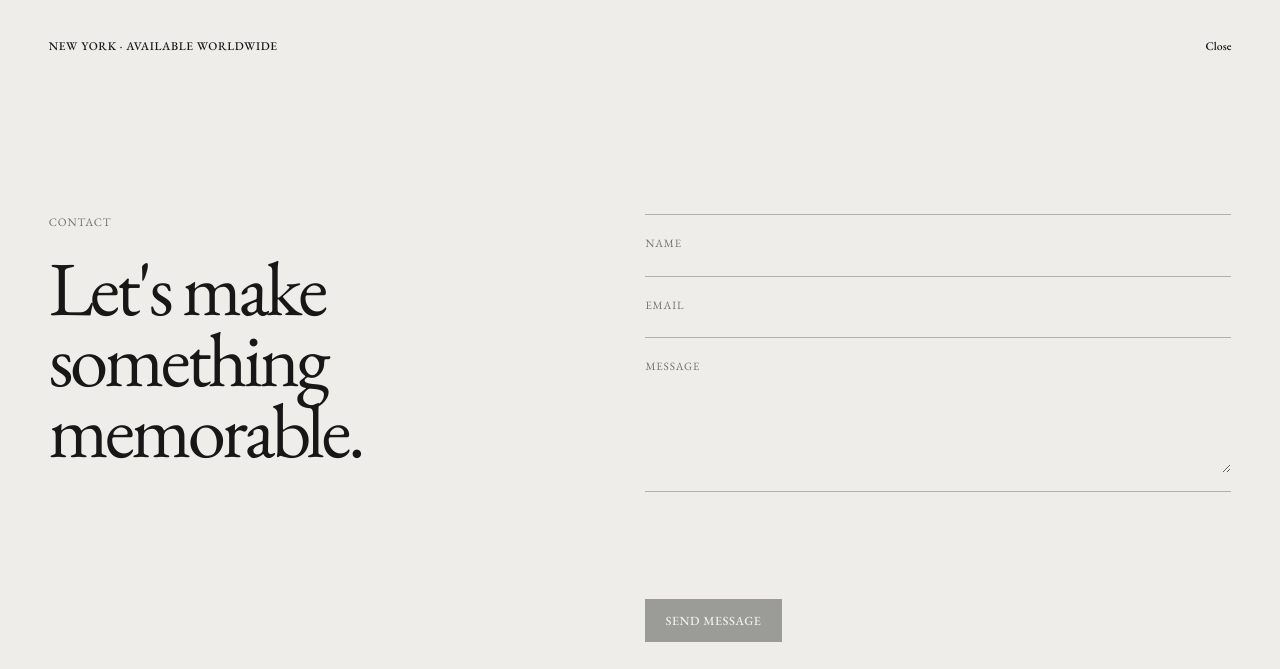
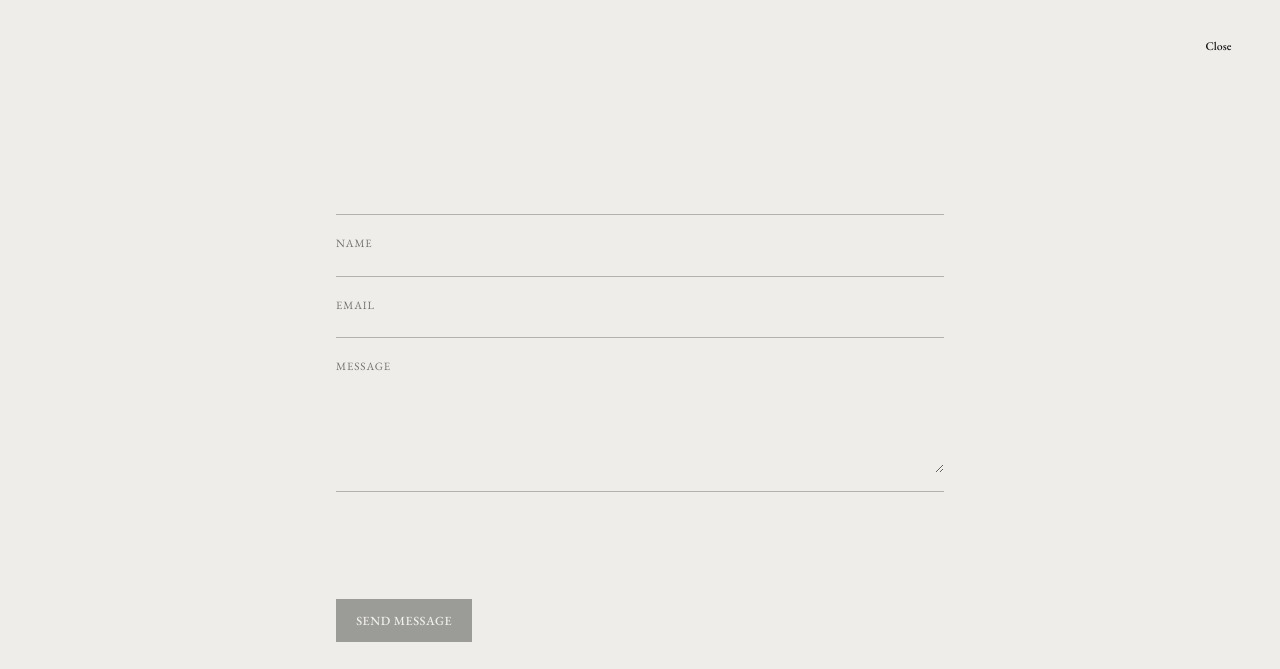
Before and after one commit to as7cheng/lux, a React app: page / in a window 1280 px wide. Both pictures are taken after a click on the button "Contact". Built offline with nearby package versions, Linux system fonts and the light colour scheme.

Commit message:
Simplify landing navigation and contact panel

```diff
--- a/src/pages/PhotographyPage.tsx
+++ b/src/pages/PhotographyPage.tsx
@@ -168,9 +168,7 @@ export default function PhotographyPage() {
       <main className="photography-page">
         <section className="photography-slide photography-landing">
           <header className="photography-nav">
-            <a href="#archive">Portfolio</a>
             <nav aria-label="Photography">
-              <a href="https://anthonysc.com/?view=about">About</a>
               <button
                 type="button"
                 onClick={() => {
@@ -203,21 +201,15 @@ export default function PhotographyPage() {
       <section
         className={`contact-panel ${contactOpen ? "is-open" : ""}`}
         aria-hidden={!contactOpen}
-        aria-labelledby="contact-title"
+        aria-label="Contact"
       >
         <header className="contact-header">
-          <span>New York · available worldwide</span>
           <button type="button" onClick={() => setContactOpen(false)}>
             Close
           </button>
         </header>
 
         <div className="contact-content">
-          <div className="contact-heading">
-            <p>Contact</p>
-            <h2 id="contact-title">Let&apos;s make something memorable.</h2>
-          </div>
-
           {submitState === "success" ? (
             <div className="contact-success" role="status">
               <p>Thank you.</p>
--- a/src/photography.css
+++ b/src/photography.css
@@ -72,7 +72,7 @@ textarea {
 .photography-nav {
   display: flex;
   align-items: center;
-  justify-content: space-between;
+  justify-content: flex-end;
   font-size: 0.74rem;
   font-weight: 500;
   letter-spacing: 0.055em;
@@ -284,7 +284,7 @@ textarea {
 .contact-header {
   display: flex;
   align-items: center;
-  justify-content: space-between;
+  justify-content: flex-end;
   font-size: 0.74rem;
   font-weight: 500;
   letter-spacing: 0.055em;
@@ -306,29 +306,9 @@ textarea {
 }
 
 .contact-content {
-  display: grid;
-  grid-template-columns: minmax(0, 0.8fr) minmax(20rem, 1fr);
-  gap: clamp(3rem, 10vw, 11rem);
-  width: min(76rem, 100%);
+  width: min(38rem, 100%);
   margin: auto;
   padding: clamp(6rem, 13vh, 10rem) 0 4rem;
-}
-
-.contact-heading > p {
-  margin: 0 0 1.5rem;
-  color: #73716e;
-  font-size: 0.72rem;
-  letter-spacing: 0.08em;
-  text-transform: uppercase;
-}
-
-.contact-heading h2 {
-  max-width: 10ch;
-  margin: 0;
-  font-size: clamp(3.2rem, 6vw, 6rem);
-  font-weight: 400;
-  line-height: 0.92;
-  letter-spacing: -0.045em;
 }
 
 .contact-form {
@@ -509,14 +489,6 @@ textarea {
     padding-top: clamp(5rem, 13vh, 8rem);
   }
 
-  .contact-heading {
-    margin-bottom: 3rem;
-  }
-
-  .contact-heading h2 {
-    font-size: clamp(3rem, 14vw, 5rem);
-  }
-
   .contact-form label {
     grid-template-columns: 4rem 1fr;
   }
```
